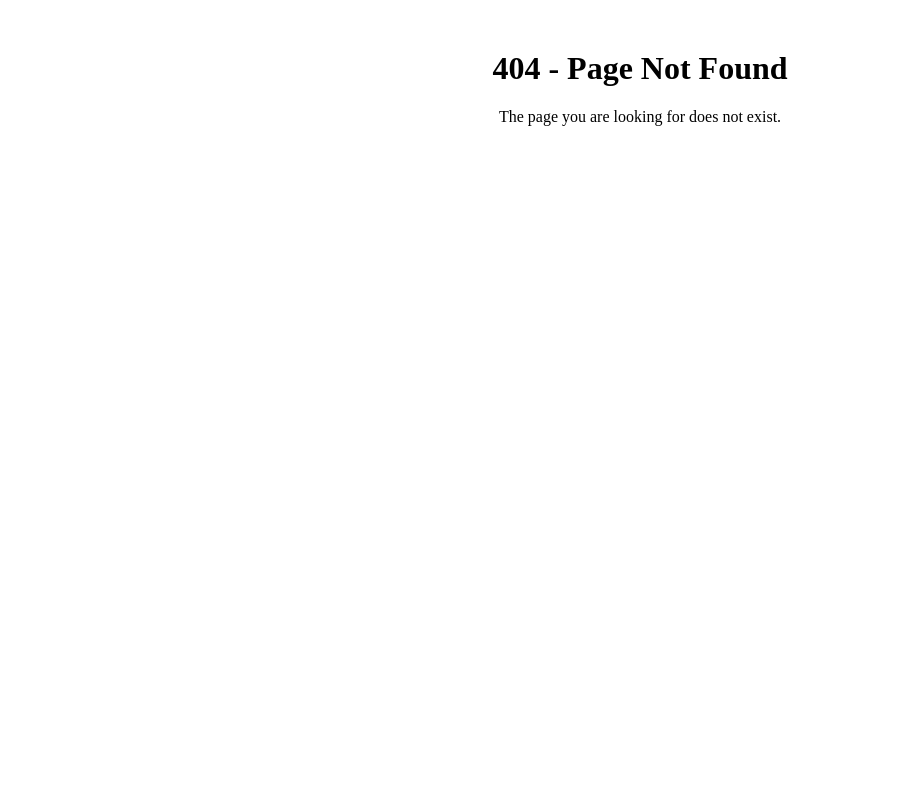
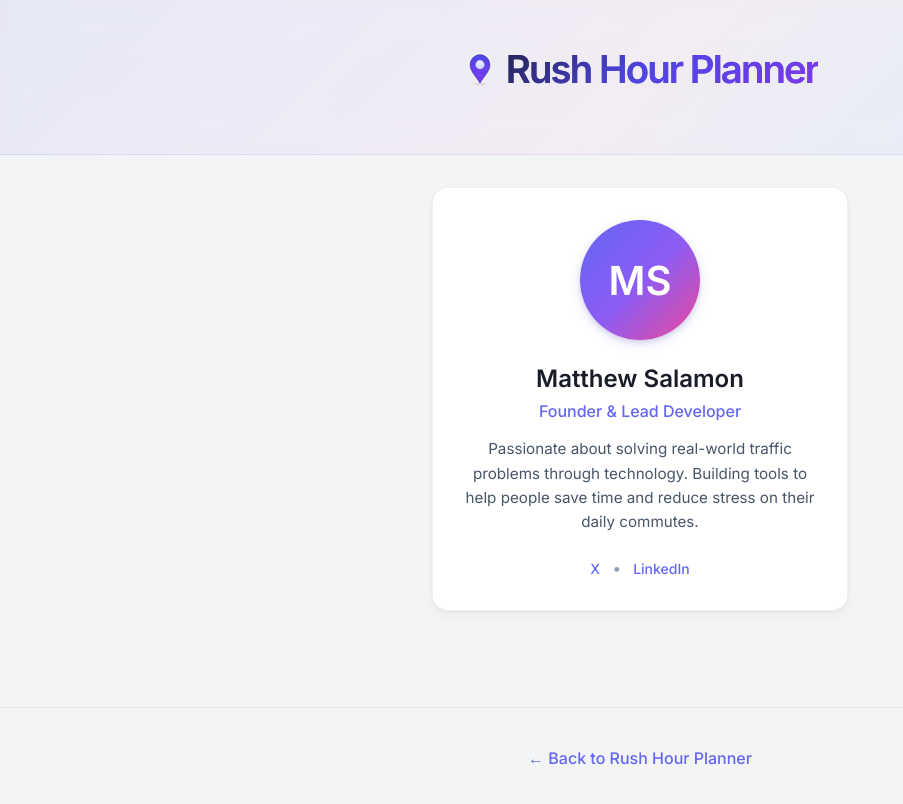
Before and after one commit to Matthews3301/best-time-to-drive, a Nuxt app: page /team in a window 1280 px wide. Before the commit this address had no page. Shown: the top 804 px of the page, without its empty margins (0-903 px from the left). Built offline with nearby package versions, Linux system fonts and the light colour scheme; a web font is replaced by a local one.

Commit message:
team page

```diff
--- a/pages/index.vue
+++ b/pages/index.vue
@@ -67,6 +67,10 @@
         <div class="footer-content">
           <a href="/blog" class="contact-link">
             Blog
+          </a>
+          <span class="footer-separator">•</span>
+          <a href="/team" class="contact-link">
+            Team
           </a>
           <span class="footer-separator">•</span>
           <a href="https://x.com/matthews8000" target="_blank" rel="noopener noreferrer" class="contact-link">
--- /dev/null
+++ b/pages/team/index.vue
@@ -0,0 +1,366 @@
+<template>
+  <div class="team-page">
+    <header class="team-header">
+      <div class="team-header-content">
+        <h1 class="team-title">
+          <NuxtLink to="/" class="title-link">
+            <img src="/favicon.svg" alt="Rush Hour Planner logo" class="title-logo" />
+            Rush Hour Planner
+          </NuxtLink>
+        </h1>
+      </div>
+    </header>
+
+    <main class="team-main">
+      <div class="team-container">
+        <div class="team-members">
+          <div class="team-member-card">
+            <div class="member-avatar">
+              <div class="avatar-placeholder">MS</div>
+            </div>
+            <div class="member-info">
+              <h2 class="member-name">Matthew Salamon</h2>
+              <p class="member-role">Founder & Lead Developer</p>
+              <p class="member-bio">
+                Passionate about solving real-world traffic problems through technology.
+                Building tools to help people save time and reduce stress on their daily commutes.
+              </p>
+              <div class="member-social">
+                <a href="https://x.com/matthews8000" target="_blank" rel="noopener noreferrer" class="social-link">
+                  X
+                </a>
+                <span class="social-separator">•</span>
+                <a href="https://www.linkedin.com/in/matthew-salamon-%F0%9F%9F%A7-65556134/" target="_blank" rel="noopener noreferrer" class="social-link">
+                  LinkedIn
+                </a>
+              </div>
+            </div>
+          </div>
+        </div>
+      </div>
+    </main>
+
+    <footer class="team-footer">
+      <div class="footer-content">
+        <NuxtLink to="/" class="contact-link">
+          ← Back to Rush Hour Planner
+        </NuxtLink>
+      </div>
+    </footer>
+  </div>
+</template>
+
+<script setup>
+// SEO Meta
+useHead({
+  title: 'Team - Rush Hour Planner | Meet Our Team',
+  meta: [
+    { name: 'description', content: 'Meet the team behind Rush Hour Planner. We\'re passionate about helping people optimize their travel times and avoid traffic.' },
+    { name: 'keywords', content: 'team, about us, rush hour planner team, traffic planning team, developers' },
+    { property: 'og:title', content: 'Team - Rush Hour Planner | Meet Our Team' },
+    { property: 'og:description', content: 'Meet the team behind Rush Hour Planner. We\'re passionate about helping people optimize their travel times and avoid traffic.' },
+    { property: 'og:type', content: 'website' },
+    { property: 'og:url', content: 'https://rushhourplanner.com/team' },
+    { property: 'twitter:card', content: 'summary' },
+    { property: 'twitter:title', content: 'Team - Rush Hour Planner | Meet Our Team' },
+    { property: 'twitter:description', content: 'Meet the team behind Rush Hour Planner. We\'re passionate about helping people optimize their travel times and avoid traffic.' }
+  ],
+  link: [
+    { rel: 'canonical', href: 'https://rushhourplanner.com/team' }
+  ]
+})
+</script>
+
+<style scoped>
+.team-page {
+  min-height: 100vh;
+  background: #f3f4f6;
+  font-family: 'Inter', sans-serif;
+  overflow-y: scroll;
+}
+
+.team-header {
+  text-align: center;
+  padding: 3rem 2rem 3rem;
+  background: linear-gradient(135deg,
+    rgba(99, 102, 241, 0.08) 0%,
+    rgba(139, 92, 246, 0.06) 25%,
+    rgba(236, 72, 153, 0.04) 50%,
+    rgba(59, 130, 246, 0.06) 75%,
+    rgba(16, 185, 129, 0.04) 100%
+  );
+  backdrop-filter: blur(24px) saturate(150%);
+  border-bottom: 1px solid rgba(99, 102, 241, 0.12);
+}
+
+.team-header-content {
+  max-width: 800px;
+  margin: 0 auto;
+}
+
+.team-title {
+  font-size: 2.4rem;
+  font-weight: 600;
+  background: linear-gradient(135deg,
+    #1a1d29 0%,
+    #4f46e5 50%,
+    #7c3aed 100%
+  );
+  -webkit-background-clip: text;
+  -webkit-text-fill-color: transparent;
+  background-clip: text;
+  margin: 0 0 1rem 0;
+  letter-spacing: -0.05em;
+  line-height: 1.1;
+  font-family: 'Inter', -apple-system, 'Roboto', Arial, sans-serif;
+  position: relative;
+  z-index: 1;
+  text-shadow: 0 2px 4px rgba(0, 0, 0, 0.02);
+  display: inline-flex;
+  align-items: center;
+  justify-content: center;
+  gap: 0.5rem;
+}
+
+.title-link {
+  text-decoration: none;
+  display: inline-flex;
+  align-items: center;
+  gap: 0.5rem;
+  background: linear-gradient(135deg,
+    #1a1d29 0%,
+    #4f46e5 50%,
+    #7c3aed 100%
+  );
+  -webkit-background-clip: text;
+  -webkit-text-fill-color: transparent;
+  background-clip: text;
+  font-weight: inherit;
+  font-size: inherit;
+  letter-spacing: inherit;
+  line-height: inherit;
+  font-family: inherit;
+}
+
+.title-logo {
+  width: 36px;
+  height: 36px;
+}
+
+.team-subtitle {
+  font-size: 1.25rem;
+  color: #475569;
+  margin: 0;
+  font-weight: 400;
+  line-height: 1.7;
+  max-width: 620px;
+  margin-left: auto;
+  margin-right: auto;
+  opacity: 0.9;
+}
+
+.team-main {
+  max-width: 1200px;
+  margin: 0 auto;
+  padding: 2rem;
+}
+
+.team-container {
+  display: grid;
+  gap: 2rem;
+}
+
+.team-members {
+  display: flex;
+  gap: 2rem;
+  justify-content: center;
+  flex-wrap: wrap;
+}
+
+.team-member-card {
+  background: #ffffff;
+  border-radius: 16px;
+  box-shadow:
+    0 1px 3px rgba(0, 0, 0, 0.05),
+    0 4px 12px rgba(0, 0, 0, 0.04);
+  border: 1px solid rgba(0, 0, 0, 0.06);
+  padding: 2rem;
+  transition: all 0.3s cubic-bezier(0.4, 0, 0.2, 1);
+  width: 350px;
+  max-width: 100%;
+}
+
+.team-member-card:hover {
+  box-shadow:
+    0 2px 6px rgba(0, 0, 0, 0.06),
+    0 8px 24px rgba(0, 0, 0, 0.05),
+    0 20px 60px rgba(0, 0, 0, 0.03);
+  transform: translateY(-2px);
+}
+
+.member-avatar {
+  display: flex;
+  justify-content: center;
+  margin-bottom: 1.5rem;
+}
+
+.avatar-placeholder {
+  width: 120px;
+  height: 120px;
+  border-radius: 50%;
+  background: linear-gradient(135deg,
+    #6366f1 0%,
+    #8b5cf6 50%,
+    #ec4899 100%
+  );
+  display: flex;
+  align-items: center;
+  justify-content: center;
+  font-size: 2.5rem;
+  font-weight: 600;
+  color: #ffffff;
+  box-shadow:
+    0 4px 12px rgba(99, 102, 241, 0.2),
+    0 2px 4px rgba(0, 0, 0, 0.1);
+}
+
+.member-info {
+  text-align: center;
+}
+
+.member-name {
+  font-size: 1.5rem;
+  font-weight: 600;
+  color: #1a1d29;
+  margin: 0 0 0.5rem 0;
+}
+
+.member-role {
+  font-size: 1rem;
+  color: #6366f1;
+  font-weight: 500;
+  margin: 0 0 1rem 0;
+}
+
+.member-bio {
+  font-size: 0.95rem;
+  color: #475569;
+  line-height: 1.6;
+  margin: 0 0 1.5rem 0;
+}
+
+.member-social {
+  display: flex;
+  align-items: center;
+  justify-content: center;
+  gap: 0.75rem;
+}
+
+.social-link {
+  color: #6366f1;
+  text-decoration: none;
+  font-size: 0.875rem;
+  font-weight: 500;
+  transition: color 0.3s ease;
+}
+
+.social-link:hover {
+  color: #4f46e5;
+  text-decoration: underline;
+}
+
+.social-separator {
+  color: #94a3b8;
+}
+
+.team-footer {
+  text-align: center;
+  padding: 2rem 0;
+  border-top: 1px solid rgba(0, 0, 0, 0.06);
+  margin-top: 4rem;
+}
+
+.footer-content {
+  max-width: 800px;
+  margin: 0 auto;
+  padding: 0.5rem;
+}
+
+.contact-link {
+  color: #6366f1;
+  text-decoration: none;
+  transition: color 0.3s ease;
+  font-weight: 500;
+}
+
+.contact-link:hover {
+  color: #4f46e5;
+  text-decoration: underline;
+}
+
+@media (max-width: 768px) {
+  .team-header {
+    padding: 2rem 1rem 2rem;
+  }
+
+  .team-title {
+    font-size: 2.5rem;
+  }
+
+  .title-logo {
+    width: 36px;
+    height: 36px;
+  }
+
+  .team-subtitle {
+    font-size: 1.125rem;
+  }
+
+  .team-main {
+    padding: 1rem;
+  }
+
+  .team-members {
+    grid-template-columns: 1fr;
+  }
+
+  .team-member-card {
+    padding: 1.5rem;
+  }
+
+  .avatar-placeholder {
+    width: 100px;
+    height: 100px;
+    font-size: 2rem;
+  }
+
+  .member-name {
+    font-size: 1.25rem;
+  }
+}
+
+@media (max-width: 480px) {
+  .team-title {
+    font-size: 2rem;
+  }
+
+  .title-logo {
+    width: 32px;
+    height: 32px;
+  }
+
+  .team-subtitle {
+    font-size: 1rem;
+  }
+
+  .team-member-card {
+    padding: 1.25rem;
+  }
+
+  .avatar-placeholder {
+    width: 90px;
+    height: 90px;
+    font-size: 1.75rem;
+  }
+}
+</style>
```
